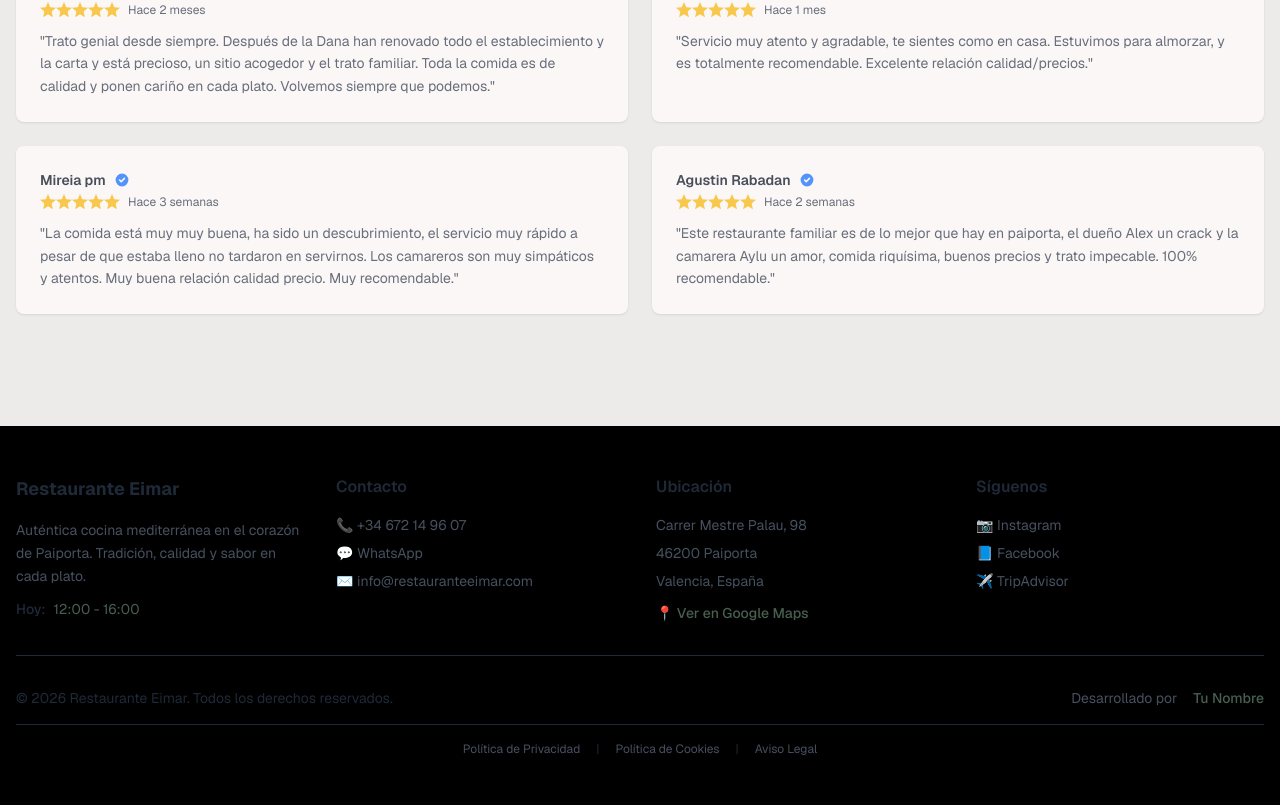
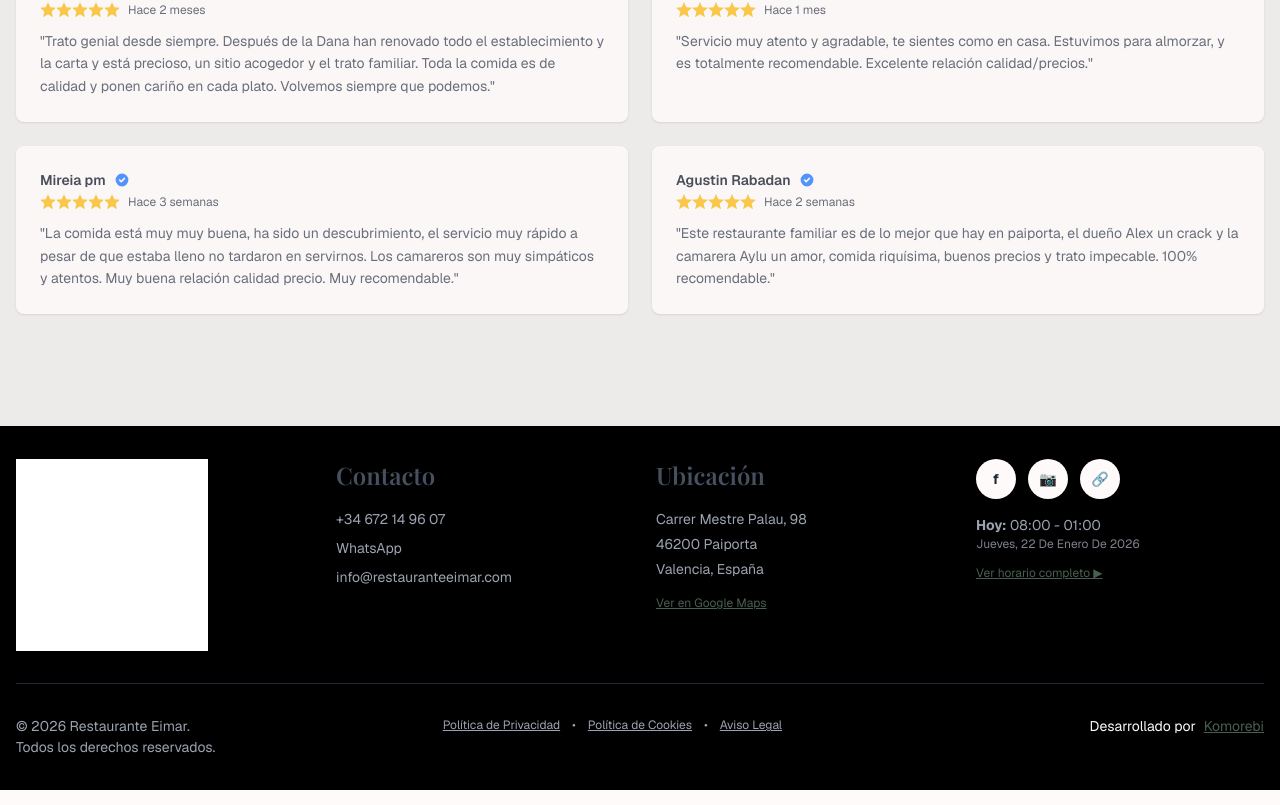
Before and after one commit to yolovi/eimar-frontend, a Next.js app: page / in a window 1280 px wide. Shown: the part 3909-4714 px from the top of the page. Built offline with nearby package versions, Linux system fonts and the light colour scheme.

Commit message:
feat: add Eimar logo to footer and enhance schedule management with automatic summary generation

```diff
--- a/src/components/layout/Footer/Footer.tsx
+++ b/src/components/layout/Footer/Footer.tsx
@@ -2,24 +2,28 @@
  * FOOTER COMPONENT - EIMAR
  * =========================
  *
- * Footer principal del sitio web con información de contacto,
- * horarios, redes sociales y créditos de desarrollo.
+ * Footer principal.
  *
  * CARACTERÍSTICAS:
- * - Diseño responsive con grid adaptativo
- * - Integración completa con contact.ts
- * - Estilo consistente con variables CSS de EIMAR
- * - Enlaces de contacto funcionales
- * - Créditos de desarrollo
+ * - Logo Eimar elaborado
+ * - Disposición horizontal: Logo | Contacto | Ubicación | Redes Sociales
+ * - Horarios del día con dropdown para horario completo
+ * - Tres secciones inferiores: Copyright | Políticas | Créditos desarrollo
+ * - Diseño responsive con variables CSS de EIMAR
  *
  * USO:
  * import Footer from '@/components/layout/Footer';
  * <Footer />
  */
 
-import { CONTACT_INFO, getTodaySchedule } from "@/constants/contact";
+"use client";
+
+import React from "react";
+import { CONTACT_INFO, getTodaySchedule, SCHEDULE_SUMMARY_INFO } from "@/constants/contact";
 import { cn } from "@/lib/utils";
 import Link from "next/link";
+import Image from "next/image";
+import { useState, useEffect, useRef } from "react";
 
 interface FooterProps {
   className?: string;
@@ -27,6 +31,42 @@ interface FooterProps {
 
 const Footer = ({ className }: FooterProps) => {
   const today = getTodaySchedule();
+  const [showFullSchedule, setShowFullSchedule] = useState(false);
+  const dropdownRef = useRef<HTMLDivElement>(null);
+
+  // Estilos reutilizables
+  const socialIconStyle = "w-10 h-10 bg-bg-primary rounded-full flex items-center justify-center hover:bg-gray-100 transition-colors";
+  const policyLinkStyle = "hover:opacity-80 transition-opacity duration-200 underline";
+
+  // Enlaces de políticas
+  const policyLinks = [
+    { href: "/politica-privacidad", label: "Política de Privacidad" },
+    { href: "/politica-cookies", label: "Política de Cookies" },
+    { href: "/aviso-legal", label: "Aviso Legal" }
+  ];
+
+  // Cerrar dropdown al hacer click fuera
+  useEffect(() => {
+    const handleClickOutside = (event: MouseEvent) => {
+      if (dropdownRef.current && !dropdownRef.current.contains(event.target as Node)) {
+        setShowFullSchedule(false);
+      }
+    };
+
+    if (showFullSchedule) {
+      document.addEventListener('mousedown', handleClickOutside);
+      return () => {
+        document.removeEventListener('mousedown', handleClickOutside);
+      };
+    }
+  }, [showFullSchedule]);
+
+  const currentDate = new Date().toLocaleDateString('es-ES', {
+    weekday: 'long',
+    year: 'numeric',
+    month: 'long',
+    day: 'numeric'
+  });
 
   return (
     <footer
@@ -36,214 +76,210 @@ const Footer = ({ className }: FooterProps) => {
         borderColor: "var(--color-border-primary)"
       }}
     >
-      <div className="container mx-auto px-4 py-12">
-        {/* Grid principal del footer */}
-        <div className="grid grid-cols-1 md:grid-cols-2 lg:grid-cols-4 gap-8">
+      <div className="container mx-auto px-4 py-8">
+        {/* Sección principal horizontal */}
+        <div className="grid grid-cols-1 md:grid-cols-4 gap-8 items-start">
 
-          {/* SECCIÓN: Información del Restaurante */}
-          <div>
-            <h3
-              className="text-lg font-bold mb-4"
-              style={{ color: "var(--color-text-primary)" }}
-            >
-              Restaurante Eimar
-            </h3>
-            <p
-              className="text-sm leading-relaxed mb-3"
-              style={{ color: "var(--color-text-secondary)" }}
-            >
-              Auténtica cocina mediterránea en el corazón de Paiporta.
-              Tradición, calidad y sabor en cada plato.
-            </p>
-            <div className="flex items-center gap-2 text-sm">
-              <span
-                className="font-medium"
-                style={{ color: "var(--color-text-primary)" }}
-              >
-                Hoy:
-              </span>
-              <span
-                style={{ color: "var(--color-text-accent)" }}
-              >
-                {today.formatted}
-              </span>
+          {/* Logo Eimar elaborado */}
+          <div className="flex justify-center md:justify-start">
+            <div className="w-48 h-auto">
+              <Image
+                src="/images/logos/eimar-logo-footer.png"
+                alt="Restaurante Eimar - Esencia Mediterránea"
+                width={192}
+                height={120}
+                className="w-full h-auto"
+                style={{ filter: "brightness(0) invert(1)" }} // Para que se vea blanco sobre fondo negro
+              />
             </div>
           </div>
 
-          {/* SECCIÓN: Contacto */}
+          {/* Contacto */}
           <div>
             <h4
-              className="text-md font-semibold mb-4"
-              style={{ color: "var(--color-text-primary)" }}
+              className="ds-h5 mb-4"
+              style={{ color: "var(--color-text-secondary)" }}
             >
               Contacto
             </h4>
-            <div className="space-y-2 text-sm">
+            <div className="space-y-2 ds-body-sm">
               <div>
                 <a
                   href={CONTACT_INFO.phone.primary.link}
-                  className="hover:underline transition-colors duration-200"
-                  style={{ color: "var(--color-text-secondary)" }}
+                  className="hover:opacity-80 transition-opacity duration-200"
+                  style={{ color: "var(--color-text-muted)" }}
                 >
-                  📞 {CONTACT_INFO.phone.primary.display}
+                  {CONTACT_INFO.phone.primary.display}
                 </a>
               </div>
               <div>
-                <a
-                  href={CONTACT_INFO.whatsapp.linkWithReservation}
-                  target="_blank"
-                  rel="noopener noreferrer"
-                  className="hover:underline transition-colors duration-200"
-                  style={{ color: "var(--color-text-secondary)" }}
-                >
-                  💬 WhatsApp
-                </a>
+                <span style={{ color: "var(--color-text-muted)" }}>WhatsApp</span>
               </div>
               <div>
                 <a
                   href={`mailto:${CONTACT_INFO.email.main}`}
-                  className="hover:underline transition-colors duration-200"
-                  style={{ color: "var(--color-text-secondary)" }}
+                  className="hover:opacity-80 transition-opacity duration-200"
+                  style={{ color: "var(--color-text-muted)" }}
                 >
-                  ✉️ {CONTACT_INFO.email.main}
+                  {CONTACT_INFO.email.main}
                 </a>
               </div>
             </div>
           </div>
 
-          {/* SECCIÓN: Ubicación */}
+          {/* Ubicación */}
           <div>
             <h4
-              className="text-md font-semibold mb-4"
-              style={{ color: "var(--color-text-primary)" }}
+              className="ds-h5 mb-4"
+              style={{ color: "var(--color-text-secondary)" }}
             >
               Ubicación
             </h4>
-            <div className="space-y-2 text-sm">
-              <p style={{ color: "var(--color-text-secondary)" }}>
-                {CONTACT_INFO.address.street}
-              </p>
-              <p style={{ color: "var(--color-text-secondary)" }}>
-                {CONTACT_INFO.address.postalCode} {CONTACT_INFO.address.city}
-              </p>
-              <p style={{ color: "var(--color-text-secondary)" }}>
-                {CONTACT_INFO.address.province}, {CONTACT_INFO.address.country}
-              </p>
+            <div className="space-y-1 ds-body-sm">
+              <p style={{ color: "var(--color-text-muted)" }}>{CONTACT_INFO.address.street}</p>
+              <p style={{ color: "var(--color-text-muted)" }}>{CONTACT_INFO.address.postalCode} {CONTACT_INFO.address.city}</p>
+              <p style={{ color: "var(--color-text-muted)" }}>{CONTACT_INFO.address.province}, {CONTACT_INFO.address.country}</p>
               <div className="mt-3">
                 <a
                   href={CONTACT_INFO.coordinates.googleMapsLink}
                   target="_blank"
                   rel="noopener noreferrer"
-                  className="inline-flex items-center gap-1 text-sm font-medium hover:underline transition-colors duration-200"
+                  className="text-xs underline hover:opacity-80 transition-opacity duration-200"
                   style={{ color: "var(--color-text-accent)" }}
                 >
-                  📍 Ver en Google Maps
+                  Ver en Google Maps
                 </a>
               </div>
             </div>
           </div>
 
-          {/* SECCIÓN: Redes Sociales */}
+          {/* Iconos RRSS y Horarios */}
           <div>
-            <h4
-              className="text-md font-semibold mb-4"
-              style={{ color: "var(--color-text-primary)" }}
+            {/* Iconos de redes sociales */}
+            <div className="flex gap-3 mb-4 justify-center md:justify-start">
+              <a
+                href={CONTACT_INFO.social.facebook.url}
+                target="_blank"
+                rel="noopener noreferrer"
+                className={socialIconStyle}
               >
-              Síguenos
-            </h4>
-            <div className="space-y-2 text-sm">
-              <div>
+                <span className="text-text-primary text-sm font-bold">f</span>
+              </a>
               <a
                 href={CONTACT_INFO.social.instagram.url}
                 target="_blank"
                 rel="noopener noreferrer"
-                  className="hover:underline transition-colors duration-200"
-                  style={{ color: "var(--color-text-secondary)" }}
+                className={socialIconStyle}
               >
-                  📷 Instagram
+                <span className="text-text-primary text-sm font-bold">📷</span>
               </a>
-              </div>
-              <div>
-                <a
-                  href={CONTACT_INFO.social.facebook.url}
-                  target="_blank"
-                  rel="noopener noreferrer"
-                  className="hover:underline transition-colors duration-200"
-                  style={{ color: "var(--color-text-secondary)" }}
-                >
-                  📘 Facebook
-                </a>
-              </div>
-              <div>
               <a
                 href={CONTACT_INFO.social.tripadvisor.url}
                 target="_blank"
                 rel="noopener noreferrer"
-                  className="hover:underline transition-colors duration-200"
-                  style={{ color: "var(--color-text-secondary)" }}
+                className={socialIconStyle}
               >
-                  ✈️ TripAdvisor
+                <span className="text-text-primary text-sm font-bold">🔗</span>
               </a>
+            </div>
+
+            {/* Fecha y horarios */}
+            <div className="text-center md:text-left">
+              <div className="ds-body-sm mb-2">
+                <p style={{ color: "var(--color-text-muted)" }}><strong>Hoy:</strong> {today.formatted}</p>
+                <p className="text-xs opacity-80 capitalize" style={{ color: "var(--color-text-muted)" }}>{currentDate}</p>
+              </div>
+
+              {/* Dropdown de horario completo */}
+              <div className="relative" ref={dropdownRef}>
+                <button
+                  onClick={() => setShowFullSchedule(!showFullSchedule)}
+                  className="ds-body-xs underline hover:opacity-80 transition-opacity"
+                  style={{ color: "var(--color-text-accent)" }}
+                >
+                  {showFullSchedule ? "Ocultar horarios ▼" : "Ver horario completo ▶"}
+                </button>
+
+                {showFullSchedule && (
+                  <div className="absolute bottom-full mb-2 left-0 bg-bg-primary text-text-primary rounded-lg shadow-lg p-4 min-w-56 z-10">
+                    <h5 className="font-semibold text-sm mb-3">Horario</h5>
+                    <div className="space-y-2">
+                      {SCHEDULE_SUMMARY_INFO.map((schedule, index) => (
+                        <div key={index} className="flex justify-between text-sm">
+                          <span className="font-medium">{schedule.label}</span>
+                          <span className={schedule.isOpen ? "text-green-600" : "text-red-600"}>
+                            {schedule.hours}
+                          </span>
+                        </div>
+                      ))}
+                    </div>
+                  </div>
+                )}
               </div>
             </div>
           </div>
         </div>
 
-        {/* Separador */}
+        {/* Línea divisoria */}
         <div
           className="border-t my-8"
           style={{ borderColor: "var(--color-border-secondary)" }}
         />
 
-        {/* Footer bottom: Copyright y créditos */}
-        <div className="flex flex-col md:flex-row items-center justify-between gap-4 text-sm">
-          <div style={{ color: "var(--color-text-secondary)" }}>
-            <p>
-              © {new Date().getFullYear()} Restaurante Eimar. Todos los derechos reservados.
+        {/* Tres contenedores inferiores */}
+        <div className="grid grid-cols-1 md:grid-cols-3 gap-8 text-center md:text-left">
+
+          {/* 1. Restaurante Eimar - Todos los derechos */}
+          <div>
+            <p
+              className="ds-body-sm"
+              style={{ color: "var(--color-text-muted)" }}
+            >
+              © {new Date().getFullYear()} Restaurante Eimar.<br />
+              Todos los derechos reservados.
             </p>
           </div>
 
-          <div className="flex items-center gap-4">
-            <span style={{ color: "var(--color-text-secondary)" }}>
+          {/* 2. Políticas */}
+          <div>
+            <div className="flex flex-wrap justify-center md:justify-start gap-3 ds-body-xs">
+              {policyLinks.map((link, index) => (
+                <React.Fragment key={link.href}>
+                  <Link
+                    href={link.href}
+                    className={policyLinkStyle}
+                    style={{ color: "var(--color-text-muted)" }}
+                  >
+                    {link.label}
+                  </Link>
+                  {index < policyLinks.length - 1 && (
+                    <span style={{ color: "var(--color-text-muted)" }}>•</span>
+                  )}
+                </React.Fragment>
+              ))}
+            </div>
+          </div>
+
+          {/* 3. Desarrollado por */}
+          <div>
+            <div className="flex items-center justify-center md:justify-end gap-2">
+              <span
+                className="ds-body-sm"
+                style={{ color: "var(--color-text-inverse)" }}
+              >
                 Desarrollado por
               </span>
               <a
-              href="https://tu-portafolio.com"
+                href="https://komorebi.es"
                 target="_blank"
                 rel="noopener noreferrer"
-              className="font-medium hover:underline transition-colors duration-200"
+                className="ds-body-sm font-medium hover:opacity-80 transition-opacity duration-200 underline"
                 style={{ color: "var(--color-text-accent)" }}
               >
-              Tu Nombre
+                Komorebi
               </a>
             </div>
           </div>
-
-        {/* Enlaces legales */}
-        <div className="flex flex-wrap justify-center gap-4 mt-4 pt-4 text-xs border-t" style={{ borderColor: "var(--color-border-secondary)" }}>
-          <Link
-            href="/politica-privacidad"
-            className="hover:underline transition-colors duration-200"
-            style={{ color: "var(--color-text-secondary)" }}
-          >
-            Política de Privacidad
-          </Link>
-          <span style={{ color: "var(--color-border-primary)" }}>|</span>
-          <Link
-            href="/politica-cookies"
-            className="hover:underline transition-colors duration-200"
-            style={{ color: "var(--color-text-secondary)" }}
-          >
-            Política de Cookies
-          </Link>
-          <span style={{ color: "var(--color-border-primary)" }}>|</span>
-          <Link
-            href="/aviso-legal"
-            className="hover:underline transition-colors duration-200"
-            style={{ color: "var(--color-text-secondary)" }}
-          >
-            Aviso Legal
-          </Link>
         </div>
       </div>
     </footer>
--- a/src/constants/contact.ts
+++ b/src/constants/contact.ts
@@ -66,14 +66,116 @@ const BASE_WHATSAPP_MESSAGES = {
 
 // 🕐 HORARIOS BASE
 const BASE_SCHEDULE = {
-  monday: { open: "12:00", close: "16:00", isClosed: false },
-  tuesday: { open: "12:00", close: "16:00", isClosed: false },
-  wednesday: { open: "12:00", close: "16:00", isClosed: false },
-  thursday: { open: "12:00", close: "16:00", isClosed: false },
-  friday: { open: "12:00", close: "16:00", isClosed: false },
-  saturday: { open: "12:00", close: "00:00", isClosed: false },
-  sunday: { open: "12:00", close: "16:00", isClosed: false },
+  monday: { open: "08:00", close: "01:00", isClosed: true },
+  tuesday: { open: "08:00", close: "01:00", isClosed: false },
+  wednesday: { open: "08:00", close: "01:00", isClosed: false },
+  thursday: { open: "08:00", close: "01:00", isClosed: false },
+  friday: { open: "08:00", close: "01:00", isClosed: false },
+  saturday: { open: "08:00", close: "01:00", isClosed: false },
+  sunday: { open: "08:00", close: "01:00", isClosed: false },
 } as const;
+
+// Horario de referencia (generado automáticamente)
+/**
+ * Genera automáticamente el resumen de horarios basándose en BASE_SCHEDULE
+ * Agrupa días con horarios similares y maneja días cerrados
+ */
+const generateScheduleSummary = () => {
+  const days = {
+    monday: 'Lunes',
+    tuesday: 'Martes',
+    wednesday: 'Miércoles',
+    thursday: 'Jueves',
+    friday: 'Viernes',
+    saturday: 'Sábado',
+    sunday: 'Domingo'
+  };
+
+  // Separar días abiertos y cerrados
+  const openDays: Array<{ day: string; schedule: { open: string; close: string; isClosed: false } }> = [];
+  const closedDays: string[] = [];
+
+  (Object.entries(BASE_SCHEDULE) as Array<[keyof typeof BASE_SCHEDULE, typeof BASE_SCHEDULE[keyof typeof BASE_SCHEDULE]]>).forEach(([dayKey, schedule]) => {
+    const dayName = days[dayKey];
+    if (schedule.isClosed) {
+      closedDays.push(dayName);
+    } else {
+      openDays.push({ day: dayName, schedule: schedule as { open: string; close: string; isClosed: false } });
+    }
+  });
+
+  const summary: { label: string; hours: string; isOpen: boolean }[] = [];
+
+  // Agrupar días abiertos por horario
+  const scheduleGroups: { [key: string]: string[] } = {};
+  openDays.forEach(({ day, schedule }) => {
+    const timeKey = `${schedule.open}-${schedule.close}`;
+    if (!scheduleGroups[timeKey]) {
+      scheduleGroups[timeKey] = [];
+    }
+    scheduleGroups[timeKey].push(day);
+  });
+
+  // Crear etiquetas para días abiertos
+  Object.entries(scheduleGroups).forEach(([timeKey, daysList]) => {
+    const [open, close] = timeKey.split('-');
+    let label: string;
+
+    if (daysList.length === 1) {
+      label = `${daysList[0]}:`;
+    } else if (daysList.length === 2) {
+      label = `${daysList[0]} y ${daysList[1]}:`;
+    } else {
+      // Para rangos consecutivos, intentar simplificar
+      const dayOrder = ['Lunes', 'Martes', 'Miércoles', 'Jueves', 'Viernes', 'Sábado', 'Domingo'];
+      const sortedDays = daysList.sort((a, b) => dayOrder.indexOf(a) - dayOrder.indexOf(b));
+
+      // Verificar si es un rango consecutivo
+      let isConsecutive = true;
+      for (let i = 1; i < sortedDays.length; i++) {
+        const currentIndex = dayOrder.indexOf(sortedDays[i]);
+        const previousIndex = dayOrder.indexOf(sortedDays[i-1]);
+        if (currentIndex !== previousIndex + 1) {
+          isConsecutive = false;
+          break;
+        }
+      }
+
+      if (isConsecutive && sortedDays.length > 2) {
+        label = `De ${sortedDays[0].toLowerCase()} a ${sortedDays[sortedDays.length - 1].toLowerCase()}:`;
+      } else {
+        label = `${sortedDays.slice(0, -1).join(', ')} y ${sortedDays[sortedDays.length - 1]}:`;
+      }
+    }
+
+    summary.push({
+      label,
+      hours: `${open} - ${close}`,
+      isOpen: true
+    });
+  });
+
+  // Agregar días cerrados
+  if (closedDays.length > 0) {
+    let closedLabel: string;
+    if (closedDays.length === 1) {
+      closedLabel = `${closedDays[0]}:`;
+    } else {
+      closedLabel = `${closedDays.slice(0, -1).join(', ')} y ${closedDays[closedDays.length - 1]}:`;
+    }
+
+    summary.push({
+      label: closedLabel,
+      hours: 'Cerrado',
+      isOpen: false
+    });
+  }
+
+  return summary;
+};
+
+// Resumen de horarios generado automáticamente
+export const SCHEDULE_SUMMARY_INFO = generateScheduleSummary();
 
 // 📱 REDES SOCIALES BASE
 const BASE_SOCIAL = {
@@ -121,16 +223,16 @@ export const CONTACT_INFO = {
     number: formatWhatsAppNumber(BASE_PHONE_PRIMARY, COUNTRY_CODE_NUMERIC),
     display: formatPhoneDisplay(BASE_PHONE_PRIMARY, COUNTRY_CODE_DISPLAY),
     link: createWhatsAppLink(
-      formatWhatsAppNumber(BASE_PHONE_PRIMARY, COUNTRY_CODE_NUMERIC)
+      formatWhatsAppNumber(BASE_PHONE_PRIMARY, COUNTRY_CODE_NUMERIC),
     ),
     messages: BASE_WHATSAPP_MESSAGES,
     linkWithMessage: createWhatsAppLink(
       formatWhatsAppNumber(BASE_PHONE_PRIMARY, COUNTRY_CODE_NUMERIC),
-      BASE_WHATSAPP_MESSAGES.general
+      BASE_WHATSAPP_MESSAGES.general,
     ),
     linkWithReservation: createWhatsAppLink(
       formatWhatsAppNumber(BASE_PHONE_PRIMARY, COUNTRY_CODE_NUMERIC),
-      BASE_WHATSAPP_MESSAGES.reservation
+      BASE_WHATSAPP_MESSAGES.reservation,
     ),
   },
 
@@ -150,7 +252,8 @@ export const CONTACT_INFO = {
   // 🗺️ COORDENADAS (generadas automáticamente)
   coordinates: {
     ...BASE_COORDINATES,
-    googleMapsLink: "https://www.google.com/maps/place/Restaurante+Eimar/@39.4318343,-0.4168656,17z/data=!4m6!3m5!1s0xd604e58f9e16bbf:0x7e141fefed57a1fd!8m2!3d39.431492!4d-0.4142367!16s%2Fg%2F11b7d42z5d",
+    googleMapsLink:
+      "https://www.google.com/maps/place/Restaurante+Eimar/@39.4318343,-0.4168656,17z/data=!4m6!3m5!1s0xd604e58f9e16bbf:0x7e141fefed57a1fd!8m2!3d39.431492!4d-0.4142367!16s%2Fg%2F11b7d42z5d",
   },
 
   // 🕐 HORARIOS (referencia directa a la configuración base)
@@ -180,6 +283,9 @@ export const CONTACT_INFO = {
  * ========================================
  * Funciones que usan las utilidades genéricas de @/lib/utils
  * pero están específicamente diseñadas para el contexto del restaurante
+ *
+ * EXPORTACIONES ADICIONALES:
+ * - SCHEDULE_SUMMARY_INFO: Resumen automático de horarios para UI
  */
 
 /**
@@ -189,7 +295,7 @@ export const CONTACT_INFO = {
  * @example getFormattedSchedule('monday') → "12:00 - 16:00"
  */
 export const getFormattedSchedule = (
-  day: keyof typeof CONTACT_INFO.schedule
+  day: keyof typeof CONTACT_INFO.schedule,
 ): string => {
   const schedule = CONTACT_INFO.schedule[day];
   return formatTimeRange(schedule.open, schedule.close, schedule.isClosed);
```
Also changed, not shown: public/images/logos/eimar-logo-footer.png (added). Lines whose indentation alone changed are shown as unchanged.
